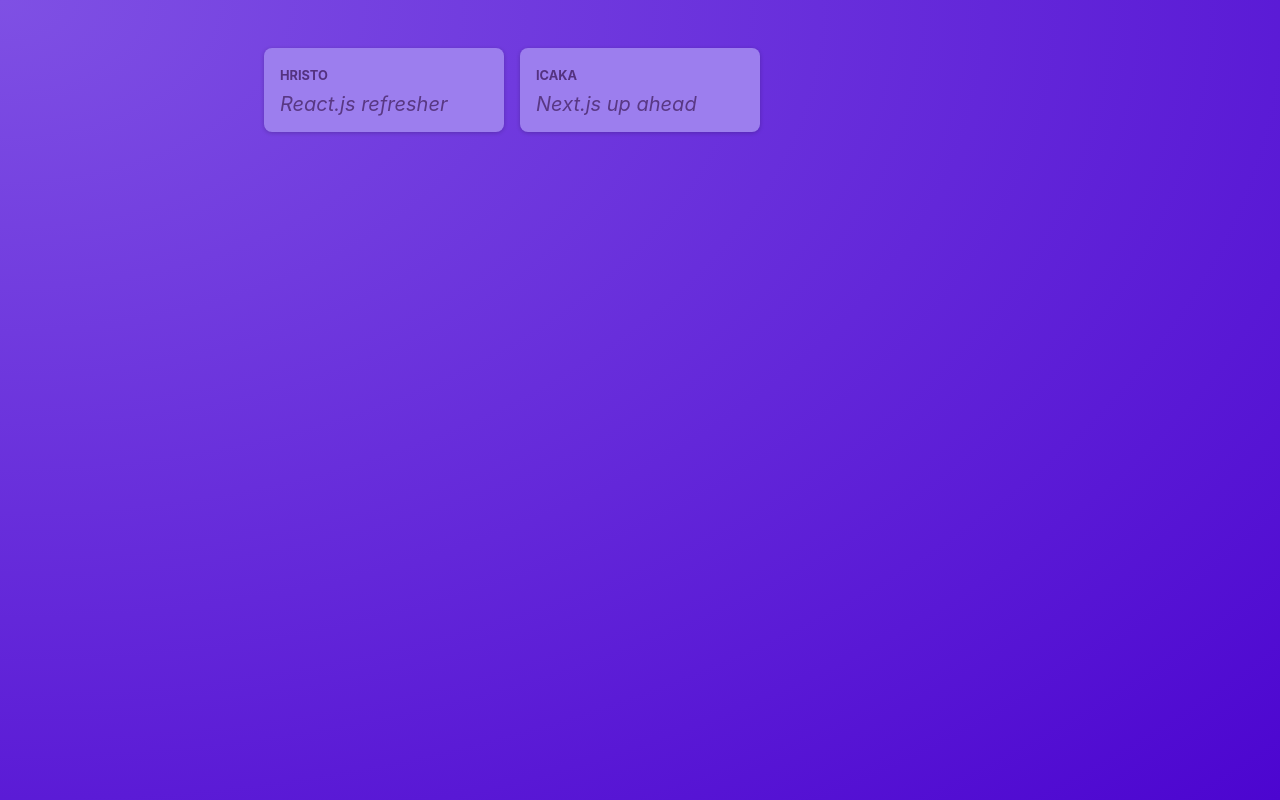
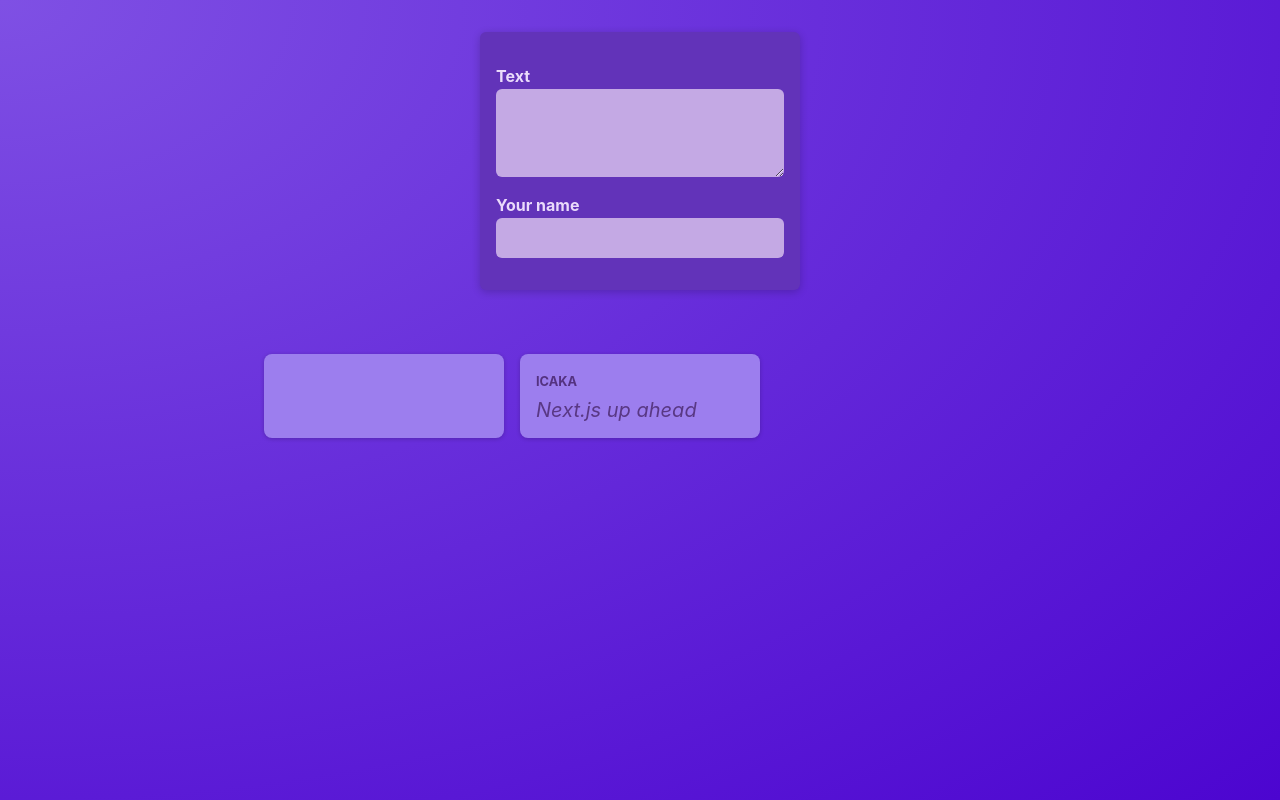
Before and after one commit to HrsHristov/poster-app, a React (Vite) app: page / in a window 1280 px wide. Built offline with nearby package versions, Linux system fonts and the light colour scheme.

Commit message:
Add NewPost component

```diff
--- /dev/null
+++ b/src/components/NewPost.jsx
@@ -0,0 +1,28 @@
+import classes from "./NewPost.module.css";
+
+const NewPost = (props) => {
+    return (
+        <form className={classes.form}>
+            <p>
+                <label htmlFor="body">Text</label>
+                <textarea
+                    id="body"
+                    required
+                    rows={3}
+                    onChange={props.onBodyChange}
+                />
+            </p>
+            <p>
+                <label htmlFor="name">Your name</label>
+                <input
+                    type="text"
+                    id="name"
+                    required
+                    onChange={props.onAuthorChange}
+                />
+            </p>
+        </form>
+    );
+};
+
+export default NewPost;
--- /dev/null
+++ b/src/components/NewPost.module.css
@@ -0,0 +1,55 @@
+.form {
+    background-color: #6233b9;
+    padding: 1rem;
+    width: 20rem;
+    margin: 2rem auto;
+    border-radius: 6px;
+    box-shadow: 0 2px 8px rgba(0, 0, 0, 0.2);
+}
+
+.form label {
+    display: block;
+    margin-bottom: 0.05rem;
+    color: #eadbfb;
+    font-weight: bold;
+}
+
+.form input,
+.form textarea {
+    display: block;
+    width: 100%;
+    font: inherit;
+    padding: 0.5rem;
+    border-radius: 6px;
+    border: none;
+    background-color: #c4a9e4;
+    color: #28262c;
+}
+
+.actions {
+    display: flex;
+    justify-content: flex-end;
+    gap: 0.5rem;
+}
+
+.actions button {
+    cursor: pointer;
+    font: inherit;
+    padding: 0.5rem 1.5rem;
+    border: none;
+    border-radius: 4px;
+    background-color: #34036c;
+    color: #e5d5f7;
+}
+
+.actions button:hover {
+    background-color: #23014a;
+}
+
+.actions button[type="button"] {
+    background-color: transparent;
+}
+
+.actions button[type="button"]:hover {
+    color: #d1bee6;
+}
--- a/src/components/PostsList.jsx
+++ b/src/components/PostsList.jsx
@@ -1,13 +1,32 @@
+import { useState } from "react";
+import NewPost from "./NewPost";
 import Post from "./Post";
 
 import classes from "./PostsList.module.css";
 
 const PostsList = () => {
+    const [enteredBody, setEnteredBody] = useState("");
+    const [enteredAuthor, setenteredAuthor] = useState("");
+
+    const bodyChangeHandler = (event) => {
+        setEnteredBody(event.target.value);
+    };
+
+    const authorChangeHandler = (event) => {
+        setenteredAuthor(event.target.value);
+    };
+
     return (
-        <ul className={classes.posts}>
-            <Post author="Hristo" body="React.js refresher" />
-            <Post author="Icaka" body="Next.js up ahead" />
-        </ul>
+        <>
+            <NewPost
+                onBodyChange={bodyChangeHandler}
+                onAuthorChange={authorChangeHandler}
+            />
+            <ul className={classes.posts}>
+                <Post author={enteredAuthor} body={enteredBody} />
+                <Post author="Icaka" body="Next.js up ahead" />
+            </ul>
+        </>
     );
 };
 
```
